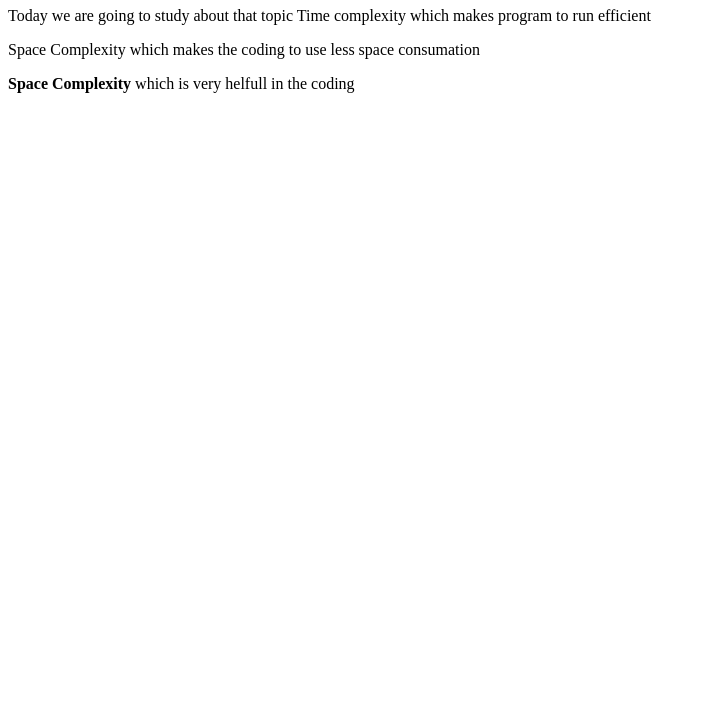
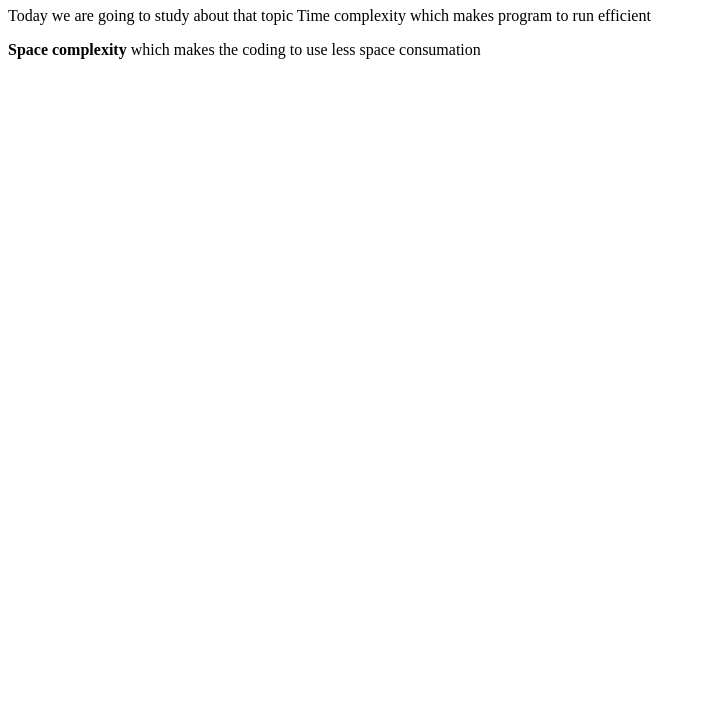
Before and after one commit to acciojob/time-and-space-complexity-shreya98-r, a website: page main.html in a window 1280 px wide. Shown: the part 73-800 px from the top of the page, without its empty margins (0-706 px from the left). Drawn offline with Linux system fonts and the light colour scheme.

Commit message:
created a submission

```diff
--- a/main.html
+++ b/main.html
@@ -12,8 +12,8 @@
 </script>
 <h1> Today topic is about Time Space Complexity</h1>
 	<p>Today we are going to study about that topic Time complexity which makes program to run  efficient </p>
-	<P> Space Complexity which makes the coding to use less space consumation </P>
-	<P><b>Space Complexity</b> which is very helfull in the coding </P>
+	<P> <b>Space complexity</b> which makes the coding to use less space consumation </P>
+
 </body>
 
 </html>
```
